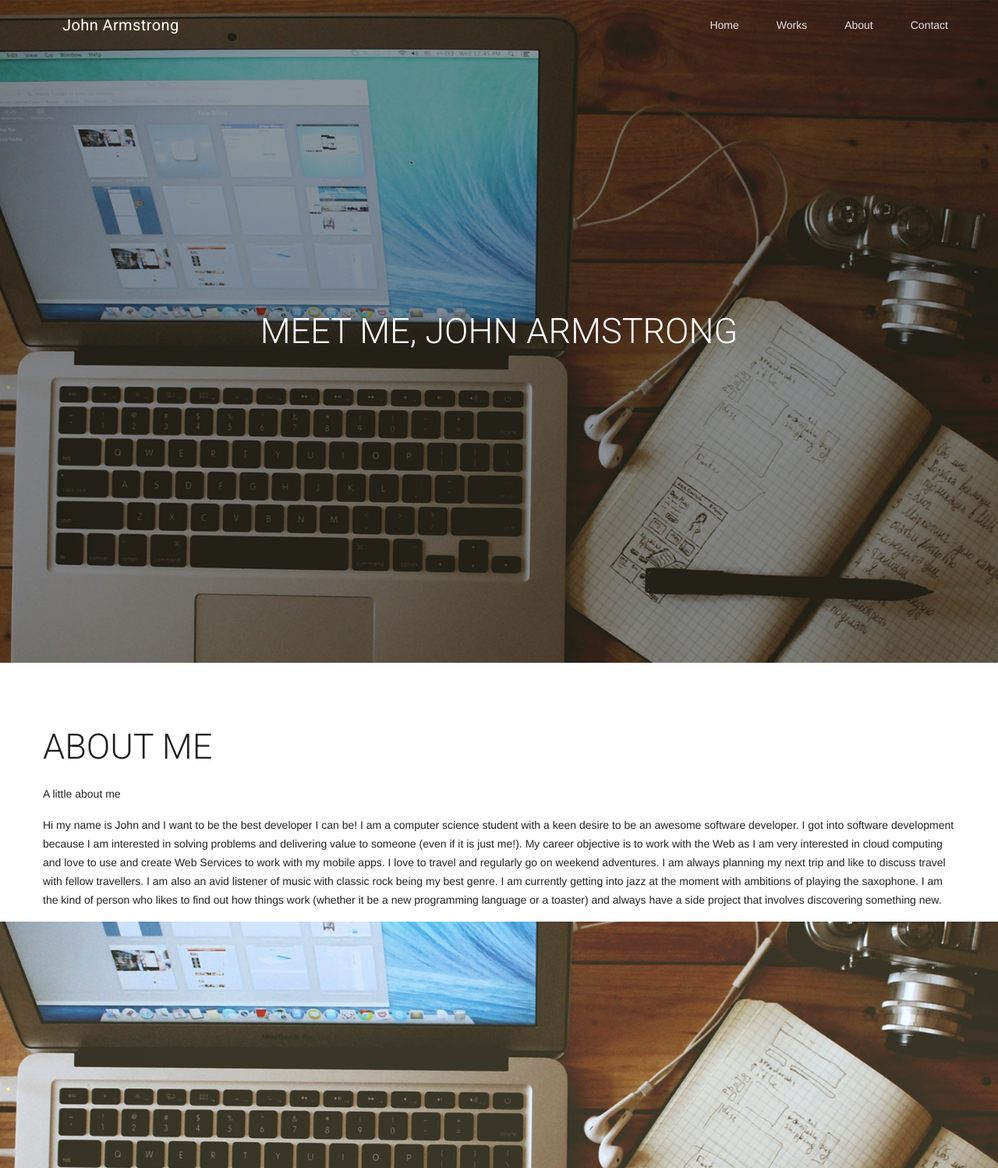
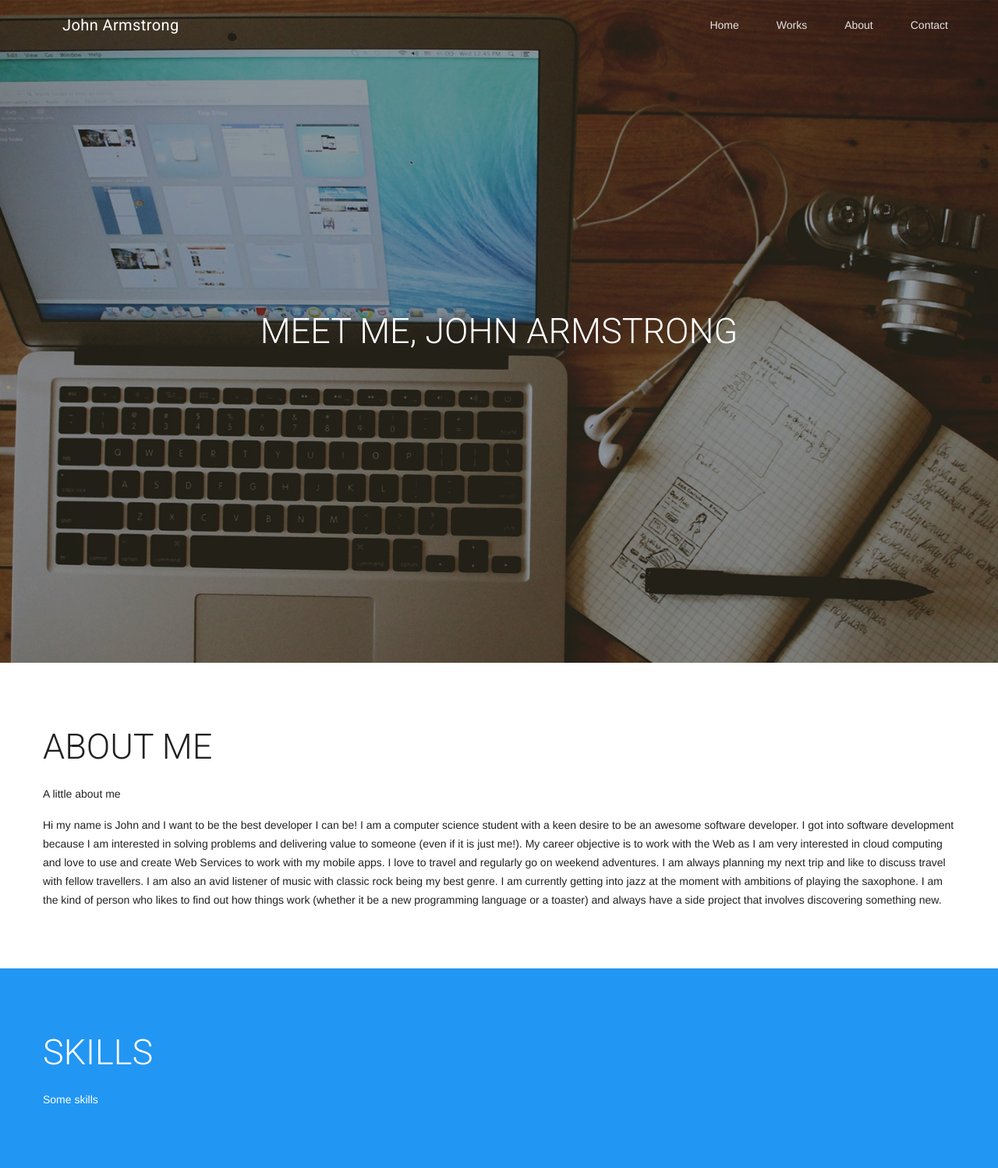
Before and after one commit to jman48/portfolio_site, a Jekyll site: the page built from index.html, in a window 1280 px wide. Shown: the whole page at 78% size. Built offline with Jekyll 4.4.1, drawn with Linux system fonts in a browser that asks for light colours; nearby versions of some CDN libraries.

Commit message:
Added a basic skills section

```diff
--- a/_sass/sections.scss
+++ b/_sass/sections.scss
@@ -1,9 +1,7 @@
 .section {
   margin-right: auto;
   margin-left: auto;
-  padding-left: 15px;
-  padding-right: 15px;
-  padding-top: 60px;
+  padding: 60px 15px;
 }
 
 .section {
@@ -19,3 +17,11 @@
 .summary-section {
   background-color: white;
 }
+
+.skills-section {
+  background-color: #2296F3;
+
+  .title, .sub-header {
+    color: white;
+  }
+}
--- a/index.html
+++ b/index.html
@@ -26,3 +26,11 @@
         </p>
     </div>
 </div>
+
+<div class="row skills-section">
+    <div class="section">
+        <h2 class="title">SKILLS</h2>
+        <p class="sub-header">Some skills</p>
+
+    </div>
+</div>
```
